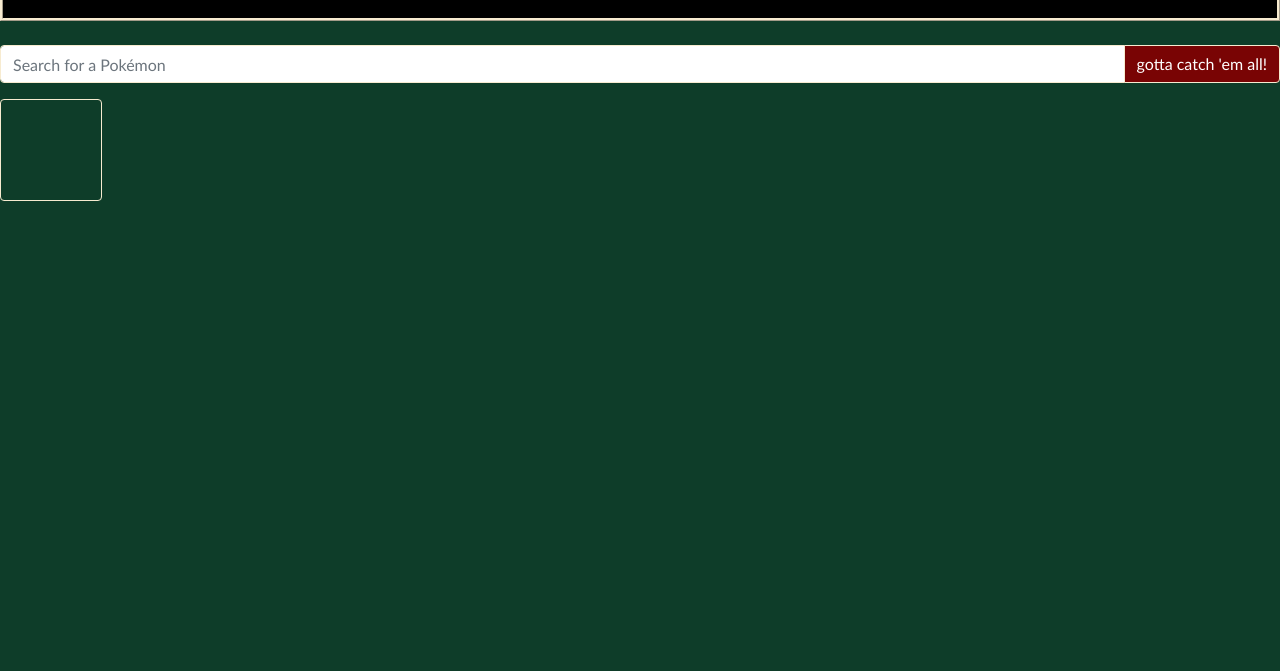
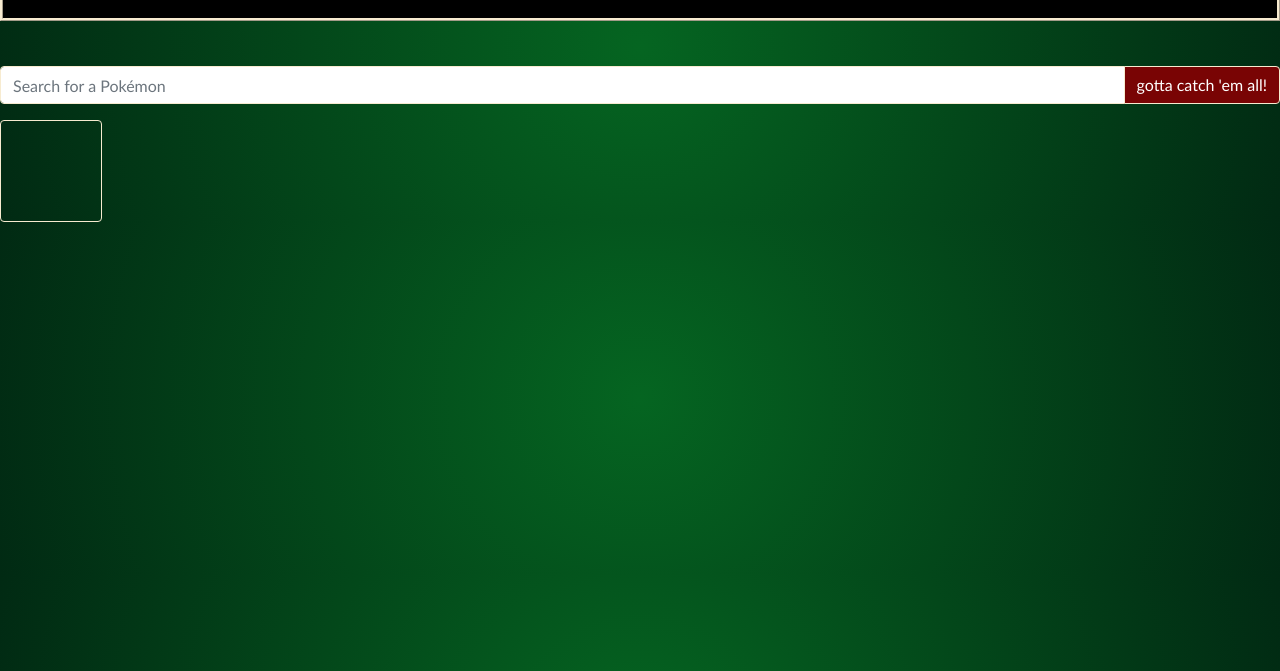
Before and after one commit to bphil1041/Pokedex, a plain HTML site: page index.html in a window 1280 px wide. Shown: the part 129-800 px from the top of the page. Drawn offline with nearby package versions, Linux system fonts and the light colour scheme; no server answers.

Commit message:
add gradient background

```diff
--- a/css/styles.css
+++ b/css/styles.css
@@ -1,6 +1,7 @@
 body {
-    background-color: #0e3d29 ;
     font-family: 'Gill Sans', 'Gill Sans MT', Calibri, 'Trebuchet MS', sans-serif;
+    background: -webkit-radial-gradient(circle, #056521, #012a13);
+    font-size:30px;
   }
 
   .navbar {
```
